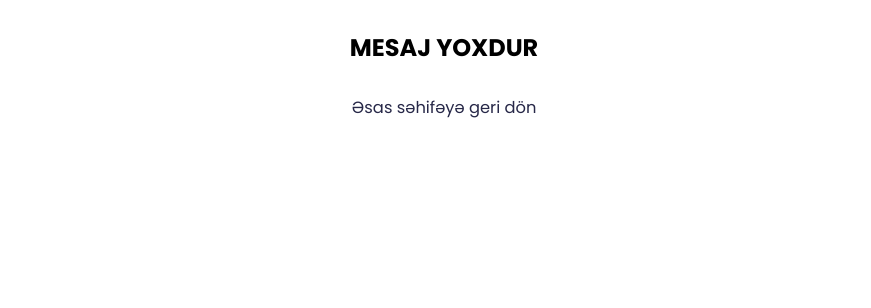
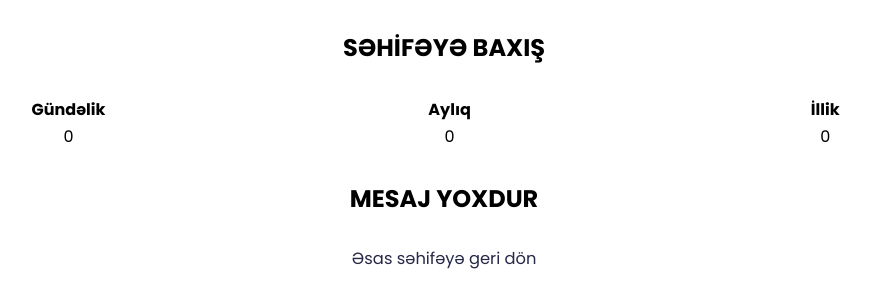
Before and after one commit to adamorujov/techmasoftproject, a Django app: page /messages/ in a window 1280 px wide. Shown: the top 308 px of the page, without its empty margins (196-1067 px from the left). Run offline with Django 3.2, Linux system fonts and the light colour scheme; the visitor is signed in with stand-in values (Sample User, id 1); data that the repository does not hold is empty.

Commit message:
Statistika elave edildi

```diff
--- a/techmasoft/page/templates/pages/messages.html
+++ b/techmasoft/page/templates/pages/messages.html
@@ -13,6 +13,27 @@
 </head>
 <body>
     <div class="container">
+        <div class="Pageview">
+            <div class="messages_title">
+                <h2>SƏHİFƏYƏ BAXIŞ</h2>
+            </div>
+            <table style="width:100%;">
+                <thead>
+                    <tr>
+                        <th style="width:34%">Gündəlik</th>
+                        <th style="width:33%">Aylıq</th>
+                        <th style="width:33%">İllik</th>
+                    </tr>
+                </thead>
+                <tbody>
+                    <tr>
+                        <td style="text-align:center">{{ page_daily_view|length }}</td>
+                        <td style="text-align:center">{{ page_monthly_view|length }}</td>
+                        <td style="text-align:center">{{ page_yearly_view|length }}</td>
+                    </tr>
+                </tbody>
+            </table>
+        </div>
         <div class="messages">
             {% if not new_messages and not old_messages %}
             <div class="messages_title">
--- a/techmasoft/page/templates/pages/page.html
+++ b/techmasoft/page/templates/pages/page.html
@@ -156,14 +156,14 @@
                     <img src="{{ suggestion.image.url }}" alt="{{ suggestion.title }}">
                 </div>
                 <div class="offers_1_content offers_content" data-aos="fade-left">
-                    <h3>{{ suggestion.title }}</h3>
+                    <h3>{{ suggestion.title|safe }}</h3>
                     <p>{{ suggestion.content|safe }}</p>
                 </div>
             </div>
             {% else %}
             <div class="offers_2 offer">
                 <div class="offers_2_content offers_content" data-aos="fade-right">
-                    <h3>{{ suggestion.title }}</h3>
+                    <h3>{{ suggestion.title|safe }}</h3>
                     <p>{{ suggestion.content|safe }}</p>
                 </div>
                 <div class="offers_2_img offers_img">
--- a/techmasoft/page/views.py
+++ b/techmasoft/page/views.py
@@ -3,11 +3,14 @@ from django.views import View
 from django.contrib.auth.mixins import LoginRequiredMixin
 from django.contrib import messages
 from page.models import PageModel, ServiceModel, PropertyModel, WorkModel, SuggestionModel, PurposeModel, ContactModel, TeamModel, CompanyModel, PageAccountsModel
-
+from page import models
+from datetime import date
 
 class PageView(View):
 
     def get(self, request):
+        models.PageView.objects.create(view_month=date.today().month, view_year=date.today().year)
+
         page = PageModel.objects.first()
         services = ServiceModel.objects.order_by('id')
         properties = PropertyModel.objects.order_by('id')
@@ -63,10 +66,18 @@ class MessagesListView(LoginRequiredMixin, View):
         old_messages = ContactModel.objects.order_by('-id').filter(is_new=False)
         page = PageModel.objects.first()
 
+        page_daily_view = models.PageView.objects.filter(view_day = date.today())
+        page_monthly_view = models.PageView.objects.filter(view_month = date.today().month, view_year=date.today().year)
+        page_yearly_view = models.PageView.objects.filter(view_year = date.today().year)
+
         context = {
             'new_messages' : new_messages,
             'old_messages' : old_messages,
             'page' : page,
+
+            'page_daily_view': page_daily_view,
+            'page_monthly_view': page_monthly_view,
+            'page_yearly_view': page_yearly_view,
         }
 
         return render(request, 'pages/messages.html', context)
```
Also changed, not shown: techmasoft/page/models.py (+12 -0 lines), techmasoft/page/migrations/0013_pageview.py (added), techmasoft/page/migrations/0014_auto_20211102_0012.py (added).
